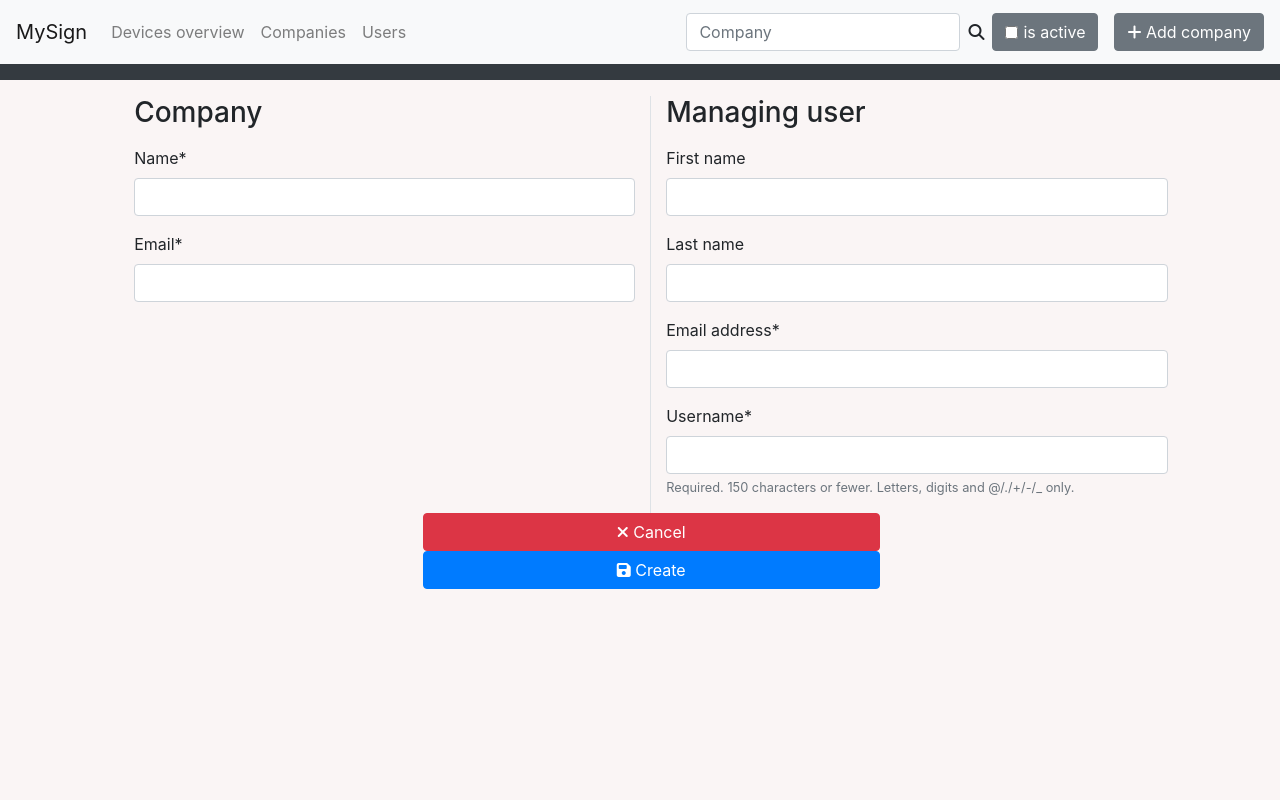
After one commit to mindhashnl/roomsignage, a Django app: page /admin/companies/add/ in a window 1280 px wide. The commit adds this page. Run offline with Django 3.2, Linux system fonts and the light colour scheme; the visitor is signed in with stand-in values (Sample User, id 1); some libraries are stand-ins or nearby versions.

Commit message:
Feature/mockups/add company (#46)
* Added addCompany page

Changes:

added a AddCompanyUserForm
made email required for a user
routed addCompany

* Code Styling

* Fixed tests (hopefully)

* fixed tests (again hopefully)

* Fixed tests pt.3

After the succes of part 2, I proudly present part 3!

* Fixed for tests part????

* changed addCompany into company_add

* wrapped content in form

* renamed AddCompanyForm to company_form, + email_required test

* change AddCompany name

* updated test_user styling

* fix at test_admin route

* Update tests

* Fixes

* reformatted test_admin

```diff
--- a/mysign_app/forms.py
+++ b/mysign_app/forms.py
@@ -19,3 +19,9 @@ class UserForm(ModelForm):
     class Meta:
         model = User
         fields = ['first_name', 'last_name', 'username', 'company', 'is_admin']
+
+
+class AddCompanyUserForm(ModelForm):
+    class Meta:
+        model = User
+        fields = ['first_name', 'last_name', 'email', 'username', ]
--- a/mysign_app/models.py
+++ b/mysign_app/models.py
@@ -27,6 +27,9 @@ def logo_upload(instance, filename):
 class User(AbstractUser):
     company = ForeignKey('Company', on_delete=models.DO_NOTHING, null=True, blank=True)
     is_admin = BooleanField(default=False)
+    email = models.EmailField('email address', unique=True)
+
+    REQUIRED_FIELDS = [email]
 
     def clean(self, *args, **kwargs):
         # Validate company and is_admin not both set
--- a/mysign_app/routes/admin.py
+++ b/mysign_app/routes/admin.py
@@ -1,7 +1,7 @@
 from django.contrib import messages
 from django.contrib.auth.decorators import login_required
 
-from mysign_app.forms import CompanyForm, UserForm, DoorDeviceForm
+from mysign_app.forms import CompanyForm, UserForm, DoorDeviceForm, AddCompanyUserForm
 from mysign_app.models import DoorDevice, Company, User
 
 from django.contrib.auth.views import logout_then_login
@@ -54,3 +54,13 @@ def users(request):
         'form': UserForm()
     }
     return HttpResponse(template.render(context, request))
+
+
+@admin_required
+def company_add(request):
+    template = loader.get_template('mysign_app/admin/company_add.html')
+    context = {
+        'user_form': AddCompanyUserForm(),
+        'company_form': CompanyForm(),
+    }
+    return HttpResponse(template.render(context, request))
--- /dev/null
+++ b/mysign_app/templates/mysign_app/admin/company_add.html
@@ -0,0 +1,37 @@
+{% extends 'mysign_app/admin/base.html' %}
+{% load crispy_forms_tags %}
+{% block list_content %}
+
+    <div class="col-11 mt-3">
+        <form>
+            <div class="row">
+                <div class="col-6 border-right">
+                    <label><h3>Company</h3></label>
+                    {% csrf_token %}
+                    {{ company_form|crispy }}
+                </div>
+                <div class="col-6">
+                    <label><h3>Managing user</h3></label>
+                    {% csrf_token %}
+                    {{ user_form|crispy }}
+                </div>
+            </div>
+
+            <div class="row offset-md-3 col-md-6 align-items-end h-25 pb-5">
+                <div class="col-md-12">
+                    <a href="#" class="btn btn-danger btn-block " role="button">
+                        <i class="fas fa-times"></i>
+                        Cancel
+                    </a>
+                </div>
+                <div class="col-md-12 align-items-bottom">
+                    <a href="#" class="btn btn-primary btn-block" role="button">
+                        <i class="fas fa-save" style=""></i>
+                        Create
+                    </a>
+                </div>
+            </div>
+        </form>
+    </div>
+
+{% endblock %}
--- a/mysign_app/templates/mysign_app/admin/navbar.html
+++ b/mysign_app/templates/mysign_app/admin/navbar.html
@@ -7,17 +7,18 @@
         </button>
         <div class="collapse navbar-collapse" id="navbarNav">
             <ul class="navbar-nav mr-auto">
-                {% with request.resolver_match.url_name as url_name%}
+                {% with request.resolver_match.url_name as url_name %}
                     <li class="nav-item">
-                    <li class="{% if url_name == 'admin_door_devices'%} active {% endif %}">
+                    <li class="{% if url_name == 'admin_door_devices' %} active {% endif %}">
                         <a class="nav-link" href="{% url 'admin_door_devices' %}">Devices overview </a></li>
                     </li>
                     <li class="nav-item">
-                    <li class="{% if url_name == 'admin_companies'%} active {% endif %}">
-                    <a class="nav-link" href="{% url 'admin_companies' %}">Companies <span class="sr-only">(current)</span></a>
+                    <li class="{% if url_name == 'admin_companies' %} active {% endif %}">
+                        <a class="nav-link" href="{% url 'admin_companies' %}">Companies <span
+                                class="sr-only">(current)</span></a>
                     </li>
                     <li class="nav-item">
-                    <li class="{% if url_name == 'admin_users'%} active {% endif %}">
+                    <li class="{% if url_name == 'admin_users' %} active {% endif %}">
                         <a class="nav-link" href="{% url 'admin_users' %}">Users</a>
                     </li>
                 {% endwith %}
@@ -30,7 +31,7 @@
                 <label class="btn btn-secondary mr-3">
                     <input type="checkbox" autocomplete="off" style="margin-right: 5px; "> is active
                 </label>
-                <a href="#" class="btn btn-secondary mt-auto" role="button">
+                <a href="{% url 'admin_company_add' %}" class="btn btn-secondary mt-auto" role="button">
                     <i class="fas fa-plus"></i>
                     Add company
                 </a>
--- a/mysign_app/urls.py
+++ b/mysign_app/urls.py
@@ -13,5 +13,6 @@ urlpatterns = [
     path('admin/door_devices/', admin.door_devices, name='admin_door_devices'),
     path('admin/companies/', admin.companies, name='admin_companies'),
     path('admin/users/', admin.users, name='admin_users'),
+    path('admin/companies/add/', admin.company_add, name='admin_company_add'),
 
 ]
```
Also changed, not shown: mysign_app/tests/factories.py (+1 -0 lines), mysign_app/tests/models/test_user.py (+7 -0 lines), mysign_app/tests/routes/helpers.py (+1 -1 lines), mysign_app/tests/routes/test_admin.py (+5 -0 lines), mysign_app/templates/mysign_app/admin/base.html (indentation only). Lines whose indentation alone changed are shown as unchanged.
